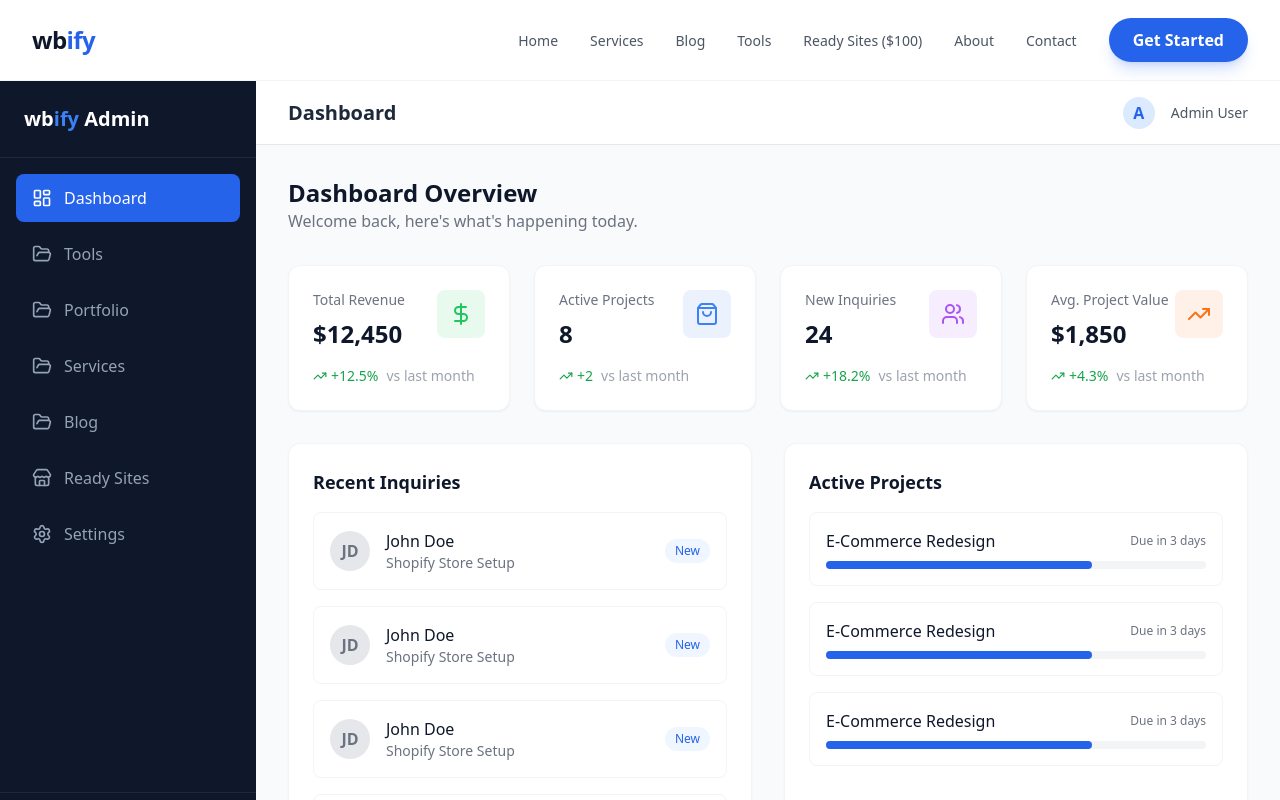
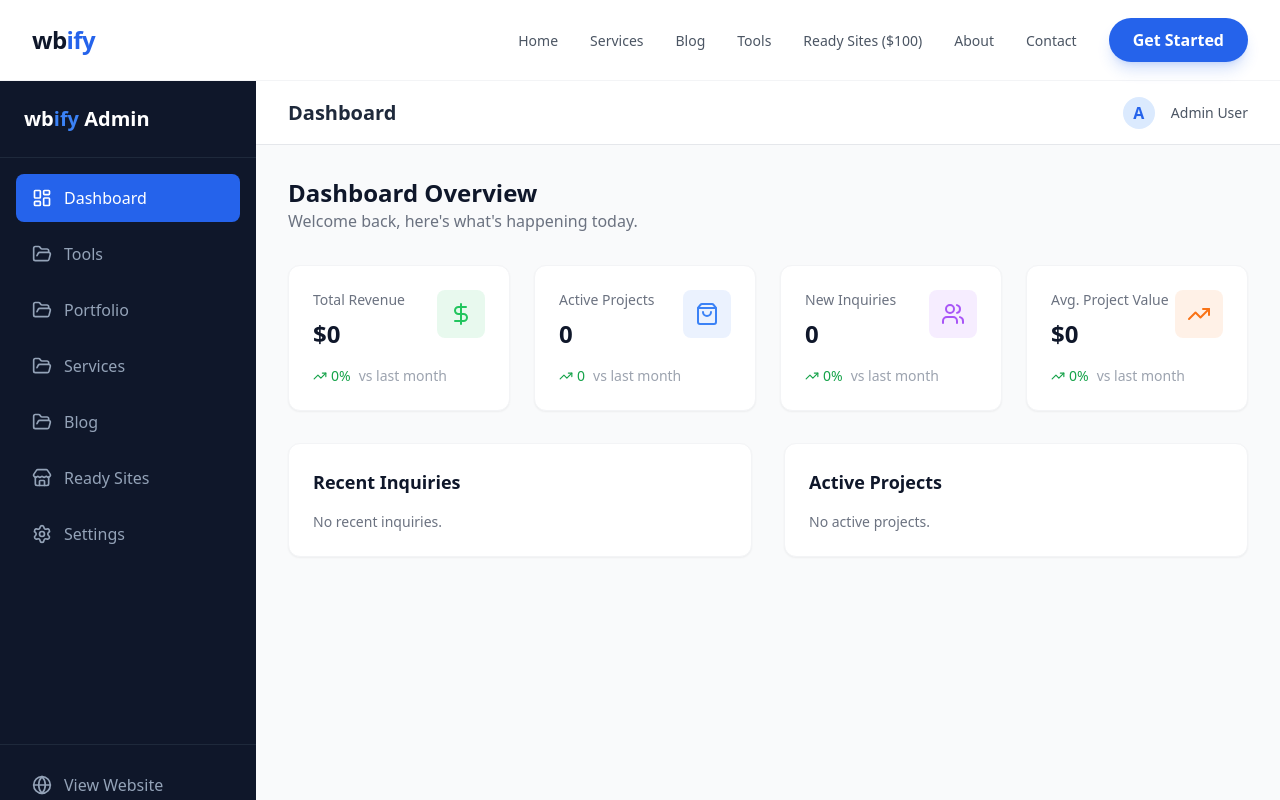
Before and after one commit to amgst/PixelPro, a React (Vite) app: page /admin/dashboard in a window 1280 px wide. Shown: the top 800 px of the page. Built offline with nearby package versions, Linux system fonts and the light colour scheme.

Commit message:
feat: Add Contact page with EmailJS integration and initial Admin Dashboard.

```diff
--- a/pages/Contact.tsx
+++ b/pages/Contact.tsx
@@ -35,7 +35,14 @@ const Contact: React.FC = () => {
             from_email: formData.email,
             to_name: 'wbify Creative Studio',
             service: formData.service,
-            message: formData.message,
+            message: `
+Name: ${formData.firstName} ${formData.lastName}
+Email: ${formData.email}
+Service: ${formData.service}
+
+Message:
+${formData.message}
+            `,
             reply_to: formData.email,
           }
         })
--- a/pages/admin/Dashboard.tsx
+++ b/pages/admin/Dashboard.tsx
@@ -34,29 +34,29 @@ const AdminDashboard: React.FC = () => {
             <div className="grid grid-cols-1 md:grid-cols-2 lg:grid-cols-4 gap-6 mb-8">
                 <StatCard
                     title="Total Revenue"
-                    value="$12,450"
-                    change="+12.5%"
+                    value="$0"
+                    change="0%"
                     icon={DollarSign}
                     color="bg-green-500"
                 />
                 <StatCard
                     title="Active Projects"
-                    value="8"
-                    change="+2"
+                    value="0"
+                    change="0"
                     icon={ShoppingBag}
                     color="bg-blue-500"
                 />
                 <StatCard
                     title="New Inquiries"
-                    value="24"
-                    change="+18.2%"
+                    value="0"
+                    change="0%"
                     icon={Users}
                     color="bg-purple-500"
                 />
                 <StatCard
                     title="Avg. Project Value"
-                    value="$1,850"
-                    change="+4.3%"
+                    value="$0"
+                    change="0%"
                     icon={TrendingUp}
                     color="bg-orange-500"
                 />
@@ -66,39 +66,14 @@ const AdminDashboard: React.FC = () => {
                 <div className="bg-white p-6 rounded-xl border border-gray-100 shadow-sm">
                     <h3 className="text-lg font-bold text-slate-900 mb-4">Recent Inquiries</h3>
                     <div className="space-y-4">
-                        {[1, 2, 3, 4].map((i) => (
-                            <div key={i} className="flex items-center justify-between p-4 hover:bg-gray-50 rounded-lg transition-colors border border-gray-100">
-                                <div className="flex items-center gap-4">
-                                    <div className="w-10 h-10 rounded-full bg-gray-200 flex items-center justify-center font-bold text-gray-500">
-                                        JD
-                                    </div>
-                                    <div>
-                                        <p className="font-medium text-slate-900">John Doe</p>
-                                        <p className="text-sm text-gray-500">Shopify Store Setup</p>
-                                    </div>
-                                </div>
-                                <span className="text-xs font-medium px-2.5 py-1 rounded-full bg-blue-50 text-blue-600">
-                                    New
-                                </span>
-                            </div>
-                        ))}
+                        <p className="text-gray-500 text-sm">No recent inquiries.</p>
                     </div>
                 </div>
 
                 <div className="bg-white p-6 rounded-xl border border-gray-100 shadow-sm">
                     <h3 className="text-lg font-bold text-slate-900 mb-4">Active Projects</h3>
                     <div className="space-y-4">
-                        {[1, 2, 3].map((i) => (
-                            <div key={i} className="p-4 border border-gray-100 rounded-lg">
-                                <div className="flex justify-between items-center mb-2">
-                                    <h4 className="font-medium text-slate-900">E-Commerce Redesign</h4>
-                                    <span className="text-xs text-gray-500">Due in 3 days</span>
-                                </div>
-                                <div className="w-full bg-gray-100 rounded-full h-2">
-                                    <div className="bg-blue-600 h-2 rounded-full" style={{ width: '70%' }}></div>
-                                </div>
-                            </div>
-                        ))}
+                        <p className="text-gray-500 text-sm">No active projects.</p>
                     </div>
                 </div>
             </div>
```
